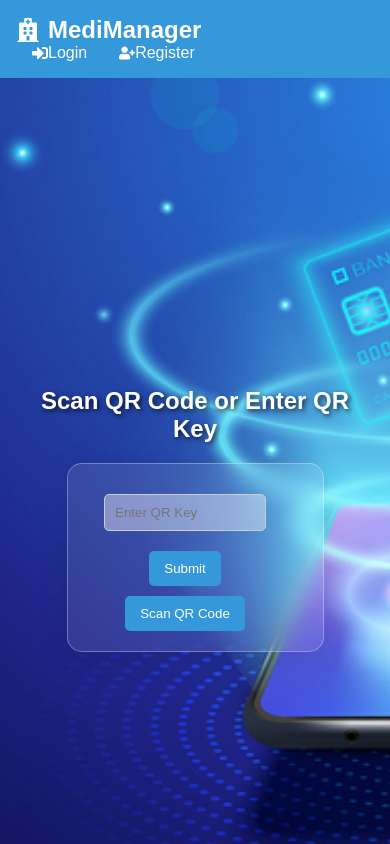
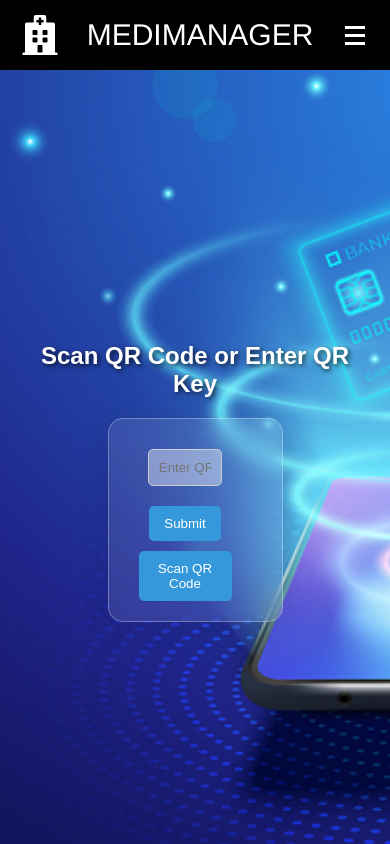
Before and after one commit to IshanMadusanka13/MediManager, a React (Create React App) app in the folder client/: page /scanningCard in a window 390 px wide. Shown: the top 844 px of the page. Built offline with nearby package versions, Linux system fonts and the light colour scheme; no server answers.

Commit message:
navigation bar and all pages responsive

```diff
--- a/client/src/components/Footer.js
+++ b/client/src/components/Footer.js
@@ -43,7 +43,7 @@ const Footer = () => {
 
 const styles = {
   footer: {
-    backgroundColor: '#2c3e50',
+    backgroundColor: 'black',
     color: '#ecf0f1',
     padding: '40px 0 0',
     fontFamily: 'Arial, sans-serif',
--- a/client/src/components/Navbar.js
+++ b/client/src/components/Navbar.js
@@ -1,4 +1,5 @@
 import React, { useEffect, useState } from 'react';
+import styles from './Navbar.module.css';
 import { Link, useNavigate } from 'react-router-dom';
 import axios from 'axios';
 import {
@@ -8,8 +9,6 @@ import {
   FaChartBar,
   FaSignInAlt,
   FaUserPlus,
-  FaBars,
-  FaTimes,
   FaCalendarCheck,
   FaListAlt,
   FaAddressCard,
@@ -17,8 +16,20 @@ import {
 
 import { BiQrScan } from "react-icons/bi";
 
-const Navbar = () => {
-  const [isOpen, setIsOpen] = useState(false);
+
+
+function Navbar() {
+  // adding the states
+  const [isActive, setIsActive] = useState(false);
+  //add the active class
+  const toggleActiveClass = () => {
+    setIsActive(!isActive);
+  };
+  //clean up function to remove the active class
+  const removeActive = () => {
+    setIsActive(false)
+  }
+
   const [user, setUser] = useState(null);
   const [hasHealthCard, setHasHealthCard] = useState(false);
   const navigate = useNavigate();
@@ -44,8 +55,6 @@ const Navbar = () => {
     }
   };
 
-  const toggleMenu = () => setIsOpen(!isOpen);
-
   const handleLogout = () => {
     localStorage.removeItem('user');
     localStorage.removeItem('token');
@@ -54,169 +63,80 @@ const Navbar = () => {
   };
 
   return (
-    <nav style={styles.navbar}>
-      <div style={styles.navContainer}>
-        <Link to="/" style={styles.logo}>
-          <FaHospital style={styles.logoIcon} />
-          <span style={styles.logoText}>MediManager</span>
-        </Link>
-        <div style={styles.menuIcon} onClick={toggleMenu}>
-          {isOpen ? <FaTimes /> : <FaBars />}
-        </div>
-        <ul style={{ ...styles.navMenu, ...(isOpen ? styles.navMenuActive : {}) }}>
-          {user && user.userType === "Staff" && (
+    <div className="App">
+      <header className="App-header">
+        <nav className={`${styles.navbar}`}>
+          <FaHospital style={{ fontSize: '40px', color: 'white' }} />
+          <a href='/' className={`${styles.logo}`}>MEDIMANAGER</a>
+
+          <ul className={`${styles.navMenu} ${isActive ? styles.active : ''}`}>
+            {user && user.userType === 'Staff' && (
               <>
-              <li style={styles.navItem}>
-                <Link to="/scanningCard" style={styles.navLink}><BiQrScan /></Link>
+                <li onClick={removeActive}>
+                  <Link to="/scanningCard" style={{ color: 'white' }}><BiQrScan />QR scanner</Link>
                 </li>
-              <li style={styles.navItem}>
-                <Link to="/makeappoinment" style={styles.navLink}><FaCalendarCheck /> Make Appointment</Link>
+                <li onClick={removeActive}>
+                  <Link to="/makeappoinment" style={{ color: 'white' }}><FaCalendarCheck /> Make Appointment</Link>
                 </li>
-              <li style={styles.navItem}>
-                <Link to="/appointmentview" style={styles.navLink}><FaListAlt /> View Appointments</Link>
+                <li onClick={removeActive}>
+                  <Link to="/appointmentview" style={{ color: 'white' }}><FaListAlt /> View Appointments</Link>
                 </li>
               </>
             )}
-          {user && user.userType === "Patient" && (
+            {user && user.userType === 'Patient' && (
               <>
-              <li style={styles.navItem}>
-                <Link to={hasHealthCard ? "/accessCard" : "/digitleHeathCard"} style={styles.navLink}>
+                <li onClick={removeActive}>
+                  <Link to={hasHealthCard ? "/accessCard" : "/digitleHeathCard"} style={{ color: 'white' }}>
                     <FaAddressCard /> {hasHealthCard ? "Access My Health Card" : "Get Health Card"}
                   </Link>
                 </li>
-              <li style={styles.navItem}>
-                <Link to="/makeappoinment" style={styles.navLink}><FaCalendarCheck /> Make Appointment</Link>
+                <li onClick={removeActive}>
+                  <Link to="/makeappoinment" style={{ color: 'white' }}><FaCalendarCheck /> Make Appointment</Link>
                 </li>
-              <li style={styles.navItem}>
-                <Link to="/appointmentview" style={styles.navLink}><FaListAlt /> My Appointments</Link>
+                <li onClick={removeActive}>
+                  <Link to="/appointmentview" style={{ color: 'white' }}><FaListAlt /> My Appointments</Link>
                 </li>
               </>
             )}
-          {user && user.userType === "HSA" && (
+            {user && user.userType === 'HSA' && (
               <>
-              <li style={styles.navItem}>
-                <Link to="/staff" style={styles.navLink}><FaUserMd /> Staff</Link>
+                <li onClick={removeActive}>
+                  <Link to="/staff" style={{ color: 'white' }}><FaUserMd /> Staff</Link>
                 </li>
-              <li style={styles.navItem}>
-                <Link to="/schedules" style={styles.navLink}><FaCalendarAlt /> Schedules</Link>
+                <li onClick={removeActive}>
+                  <Link to="/schedules" style={{ color: 'white' }}><FaCalendarAlt /> Schedules</Link>
                 </li>
-              <li style={styles.navItem}>
-                <Link to="/reports" style={styles.navLink}><FaChartBar /> Reports</Link>
+                <li onClick={removeActive}>
+                  <Link to="/reports" style={{ color: 'white' }}><FaChartBar /> Reports</Link>
                 </li>
               </>
             )}
+            <div style={{ marginLeft: 'auto', display: 'flex' }}>
           {user ? (
-            <li style={styles.navItem}>
-              <button onClick={handleLogout} style={styles.navButton}>Logout</button>
+                <li>
+                  <button onClick={handleLogout} style={{ color: 'white', fontSize: '15px' }}>Logout</button>
             </li>
           ) : (
-            <li style={styles.navItem}>
-              <Link to="/login" style={styles.navLink}><FaSignInAlt /> Login</Link>
+                  <li>
+                    <Link to="/login" style={{ color: 'white' }}><FaSignInAlt /> Login</Link>
             </li>
           )}
           {!user && (
-            <li style={styles.navItem}>
-              <Link to="/register" style={styles.navLink}><FaUserPlus /> Register</Link>
+                <li>
+                  <Link to="/register" style={{ color: 'white' }}><FaUserPlus /> Register</Link>
             </li>
           )}
+            </div>
           </ul>
+          <div className={`${styles.hamburger} ${isActive ? styles.active : ''}`} onClick={toggleActiveClass}>
+            <span className={`${styles.bar}`}></span>
+            <span className={`${styles.bar}`}></span>
+            <span className={`${styles.bar}`}></span>
       </div>
     </nav>
+      </header>
+    </div>
+
   );
-};
-
-// Styles remain the same
-const styles = {
-  navbar: {
-    backgroundColor: '#3498db',
-    padding: '1rem',
-    position: 'sticky',
-    top: 0,
-    zIndex: 1000,
-  },
-  navContainer: {
-    display: 'flex',
-    justifyContent: 'space-between',
-    alignItems: 'center',
-    maxWidth: '1200px',
-    margin: '0 auto',
-    flexWrap: 'wrap',
-  },
-  logo: {
-    display: 'flex',
-    alignItems: 'center',
-    color: '#fff',
-    textDecoration: 'none',
-    fontSize: '1.5rem',
-    fontWeight: 'bold',
-  },
-  logoIcon: {
-    marginRight: '0.5rem',
-  },
-  logoText: {
-    display: 'inline-block',
-  },
-  menuIcon: {
-    display: 'none', // Hidden on larger screens
-    color: '#fff',
-    fontSize: '1.5rem',
-    cursor: 'pointer',
-  },
-  navMenu: {
-    display: 'flex',
-    listStyle: 'none',
-    margin: 0,
-    padding: 0,
-    transition: 'max-height 0.3s ease',
-  },
-  navItem: {
-    margin: '0 1rem',
-  },
-  navButton: {
-    backgroundColor: '#e74c3c',
-    color: '#fff',
-    border: 'none',
-    padding: '0.5rem 1rem',
-    borderRadius: '4px',
-    fontSize: '1rem',
-    cursor: 'pointer',
-    transition: 'background-color 0.3s ease',
-  },
-  navLink: {
-    color: '#fff',
-    textDecoration: 'none',
-    fontSize: '1rem',
-    display: 'flex',
-    alignItems: 'center',
-    transition: 'color 0.3s ease',
-  },
-  navMenuActive: {
-    display: 'flex',
-    flexDirection: 'column', // Stack items vertically in mobile view
-    position: 'absolute',
-    top: '100%',
-    left: 0,
-    width: '100%',
-    backgroundColor: '#3498db',
-    padding: '1rem 0',
-    zIndex: 999, // Ensure it appears above other elements
-  },
-  '@media (max-width: 768px)': {
-    menuIcon: {
-      display: 'block', // Show menu icon on smaller screens
-    },
-    navMenu: {
-      display: 'none', // Hide menu by default on smaller screens
-    },
-    navItem: {
-      margin: '0.5rem 0', // Adjust margins for stacked items
-      textAlign: 'center', // Center text for mobile view
-    },
-  },
-
-
-
-
-};
-
+}
 export default Navbar;
--- /dev/null
+++ b/client/src/components/Navbar.module.css
@@ -0,0 +1,139 @@
+* {
+	padding: 0;
+	margin: 0;
+	box-sizing: border-box;
+}
+
+ul {
+	list-style: none;
+}
+
+a {
+	text-decoration: none;
+	color: rgb(0, 0, 0);
+	font-size: 18px;
+}
+
+/* navbar */
+.navbar {
+	background-color: rgb(0, 0, 0);
+	padding: 10px 20px;
+	display: flex;
+	align-items: center;
+	justify-content: space-between;
+	min-height: 70px;
+}
+
+
+/* logo  */
+.logo {
+	font-size: 30px;
+	font-family: 'Franklin Gothic Medium', 'Arial Narrow', Arial, sans-serif;
+	color: white;
+}
+
+
+/* ul  */
+.navMenu {
+	display: flex;
+	align-items: center;
+	gap: 60px;
+	width: 100%;
+	padding-left: 20%;
+}
+
+.navMenu div {
+	margin-left: auto;
+	display: flex;
+	align-items: center;
+	gap: 20px;
+	/* Add some space between the buttons */
+}
+
+/* Button styles for login and register */
+.navMenu li a,
+.navMenu li button {
+	border: 2px solid white;
+	/* White border */
+	color: white;
+	/* White text color */
+	padding: 8px 15px;
+	border-radius: 15px;
+	background-color: transparent;
+	/* Transparent background */
+	transition: all 0.3s ease-in-out;
+	cursor: pointer;
+}
+
+/* Hover effect: change background to blue */
+.navMenu li a:hover,
+.navMenu li button:hover {
+	background-color: #3498db;
+	/* Blue background on hover */
+	color: white;
+	/* Ensure text remains white on hover */
+	border-color: #3498db;
+	/* Change border to blue on hover */
+}
+
+
+
+/* media queries */
+
+@media screen and (max-width: 780px) {
+
+	/* hamburger */
+	.hamburger {
+		display: block;
+		cursor: pointer;
+	}
+
+	.bar {
+		background-color: #ffffff;
+		width: 20px;
+		height: 3px;
+		display: block;
+		margin: 5px;
+		-webkit-transition: 0.3s ease-in-out;
+		transition: 0.3s ease-in-out;
+		color: black;
+	}
+
+	/* adding active class to the bars  */
+	.hamburger.active .bar:nth-child(2) {
+		opacity: 0;
+	}
+
+	.hamburger.active .bar:nth-child(1) {
+		transform: translateY(8px) rotate(45deg);
+	}
+
+	.hamburger.active .bar:nth-child(3) {
+		transform: translateY(-8px) rotate(-45deg);
+	}
+
+
+
+	/* navMenu */
+
+	.navMenu {
+		position: absolute;
+		flex-direction: column;
+		gap: 0;
+		top: 70px;
+		left: -100%;
+		text-align: start;
+		width: 100%;
+		transition: 0.7s ease-in-out;
+		background-color: rgb(0, 0, 0);
+		padding: 10px;
+	}
+
+	.navMenu.active {
+		left: 0;
+	}
+
+	.navMenu li {
+		margin: 16px 0;
+	}
+}
```
Lines whose indentation alone changed are shown as unchanged.
